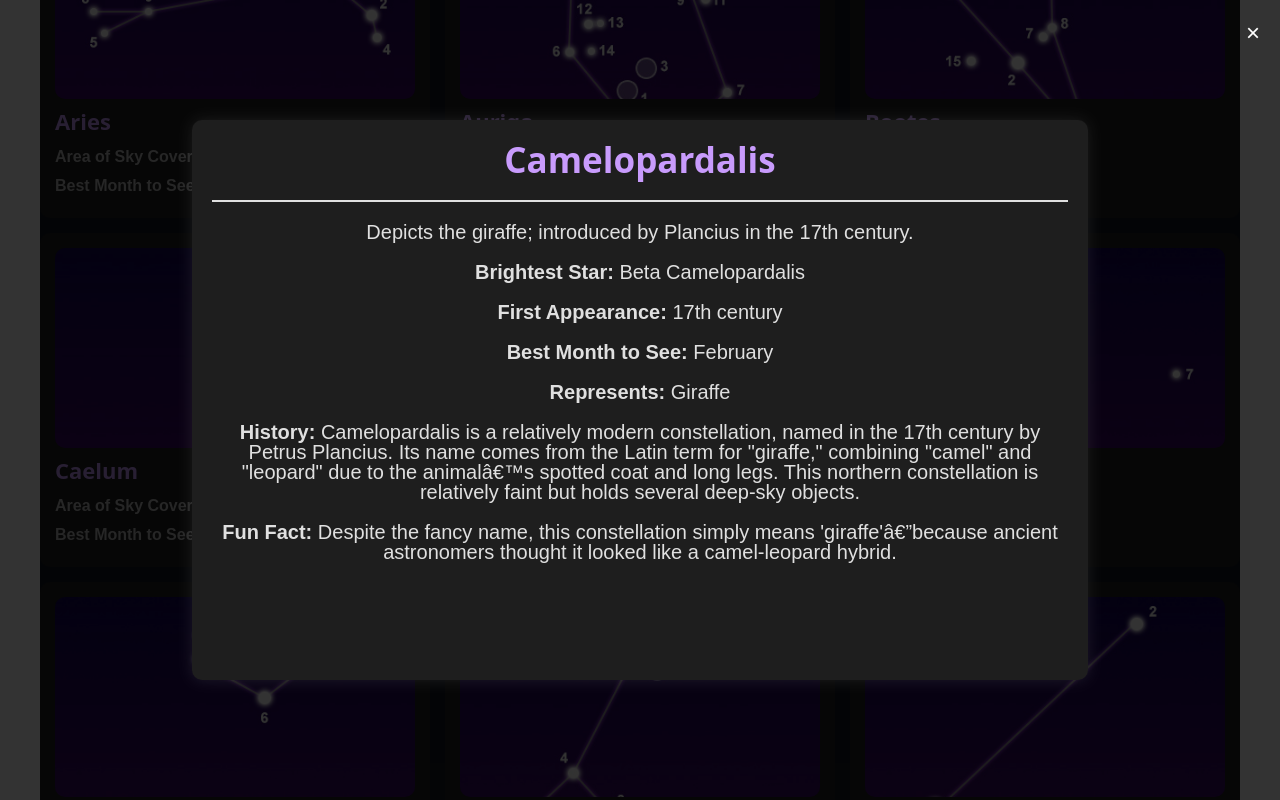
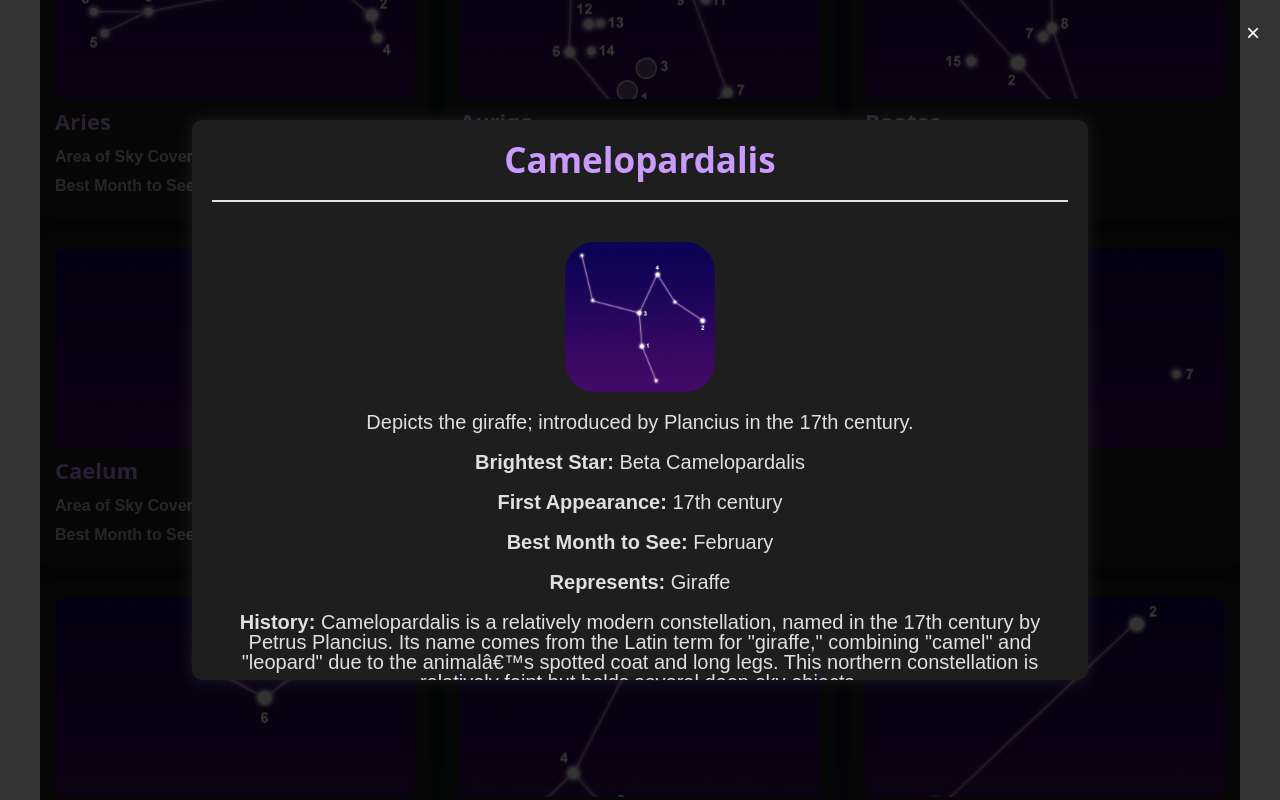
Before and after one commit to LucasSlunt/Hackathon2025, a plain HTML site: page constellation.html in a window 1280 px wide. Both pictures are taken after a click on the element 640 px from the left and 1443 px from the top of the page. Shown: the part 1043-1843 px from the top of the page. Drawn offline with nearby package versions, Linux system fonts and the light colour scheme.

Commit message:
added images in the modal

```diff
--- a/constellation.css
+++ b/constellation.css
@@ -155,10 +155,22 @@ body {
     color: #e0e0e0;
 }
 
+.modal-image {
+    width: 150px; /* Set a specific width */
+    height: 150px; /* Set a specific height to match width */
+    border-radius: 20%; /* Makes the image a circle */
+    object-fit: contain; /* Ensures the entire image fits inside the circle without cropping */
+    margin: 20px 0; /* Optional: Adds space around the image */
+}
+
+
+
+
 .constellation-image {
     width: 100%; /* Make it responsive */
     max-height: 200px; /* Adjust as needed */
     object-fit: cover; /* Ensures the image is nicely cropped */
     border-radius: 10px; /* Matches the card style */
     margin-bottom: 10px;
+
 }
--- a/constellation.html
+++ b/constellation.html
@@ -42,6 +42,7 @@
                 <span class="close-btn">&times;</span>
                 <h2 id="modal-title"></h2>
                 <hr id="modal-line">
+                <img id="modal-image" src="" alt="Modal Image" class="modal-image">
                 <p id="modal-description"></p>
                 <p><strong>Brightest Star:</strong> <span id="modal-brightest-star"></span></p>
                 <p><strong>First Appearance:</strong> <span id="modal-first-appearance"></span></p>
--- a/constellation.js
+++ b/constellation.js
@@ -55,6 +55,7 @@ function displayConstellations(data) {
             document.getElementById("modal-represents").innerText = constellation.represents;
             document.getElementById("modal-history").innerText = constellation.history || "No history available."; // Use a fallback text if history is not available
             document.getElementById("modal-fun-fact").innerText = constellation.fun_fact || "No fun fact available."; // Use a fallback text if fun fact is not available
+            document.getElementById("modal-image").src = constellation.image;
             document.getElementById("modal").style.display = "flex";
         });
 
```
